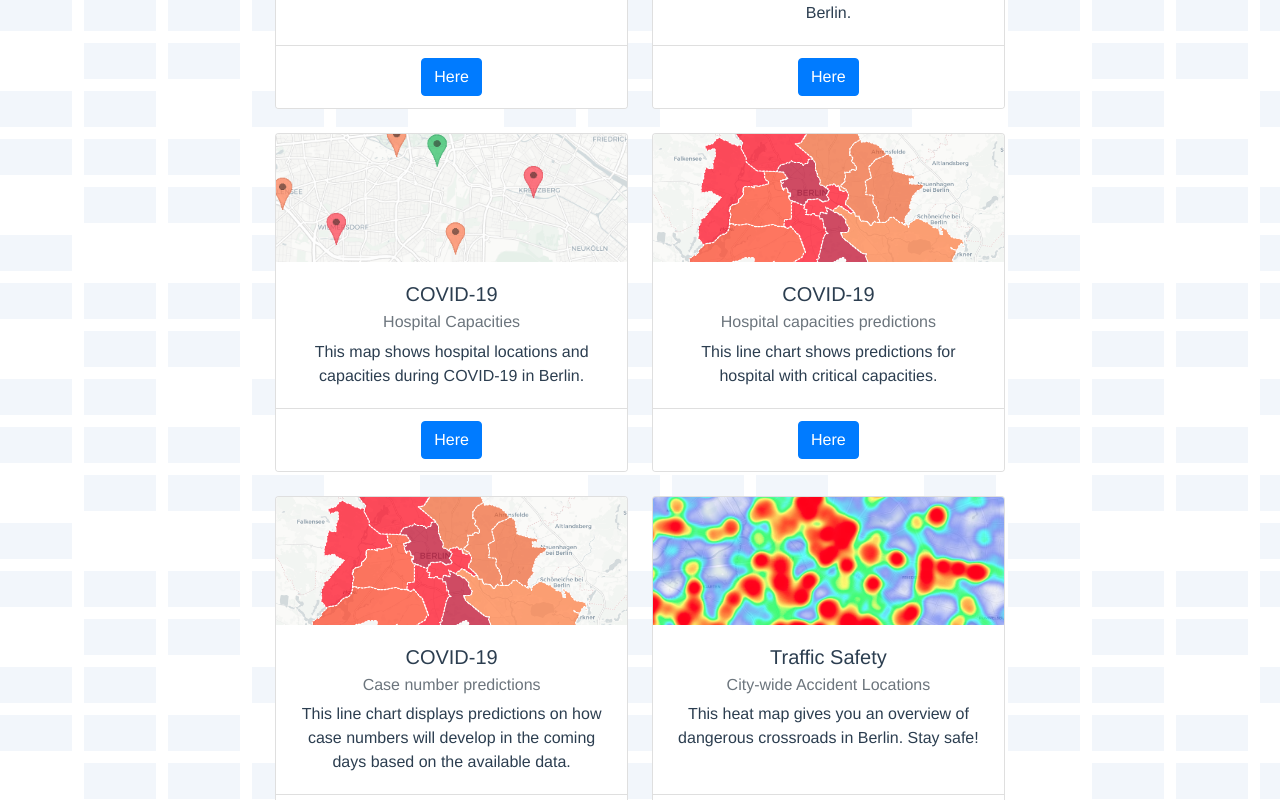
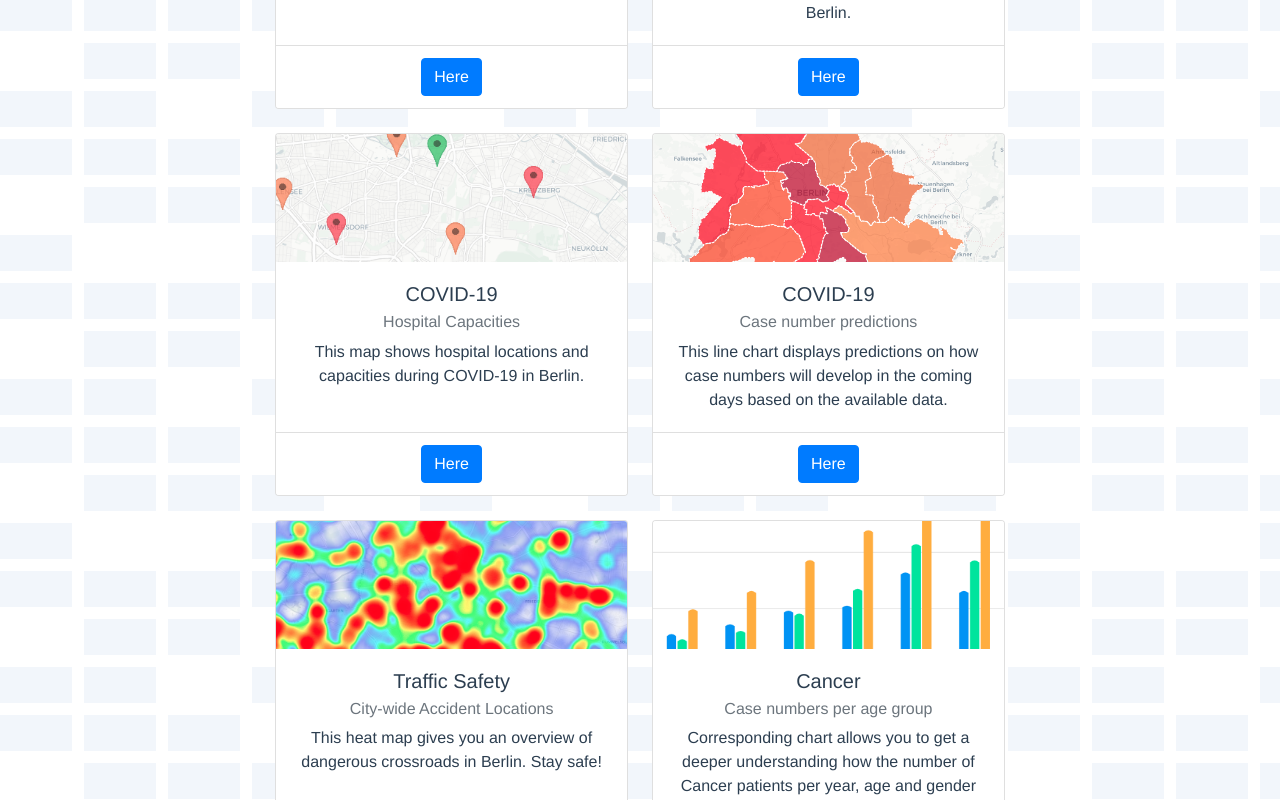
Before and after one commit to Api-visualizer/city-data-visualizer-FE, a Vue app: page / in a window 1280 px wide. Shown: the part 1260-2060 px from the top of the page. Built offline with nearby package versions, Linux system fonts and the light colour scheme; what @trevoreyre/autocomplete-vue, vue-apexcharts would draw is missing.

Commit message:
Remove hospitals prediction card

```diff
--- a/src/views/Landing.vue
+++ b/src/views/Landing.vue
@@ -88,20 +88,6 @@
               </div>
               <div class="card-footer">
                 <a class="btn btn-primary stretched-link" href="/main/hospitals" role="button">Here</a>
-              </div>
-            </div>
-          </div>
-
-          <div class="col-sm-6 d-flex align-items-stretch">
-            <div class="card">
-              <img class="card-img-top" src="/images/cards/covid_cases.png" alt="Card image cap">
-              <div class="card-body">
-                <h5 class="card-title">COVID-19</h5>
-                <h6 class="card-subtitle mb-2 text-muted">Hospital capacities predictions</h6>
-                <p class="card-text">This line chart shows predictions for hospital with critical capacities.</p>
-              </div>
-              <div class="card-footer">
-                <a class="btn btn-primary stretched-link" href="/main/covid-predictions" role="button">Here</a>
               </div>
             </div>
           </div>
```
